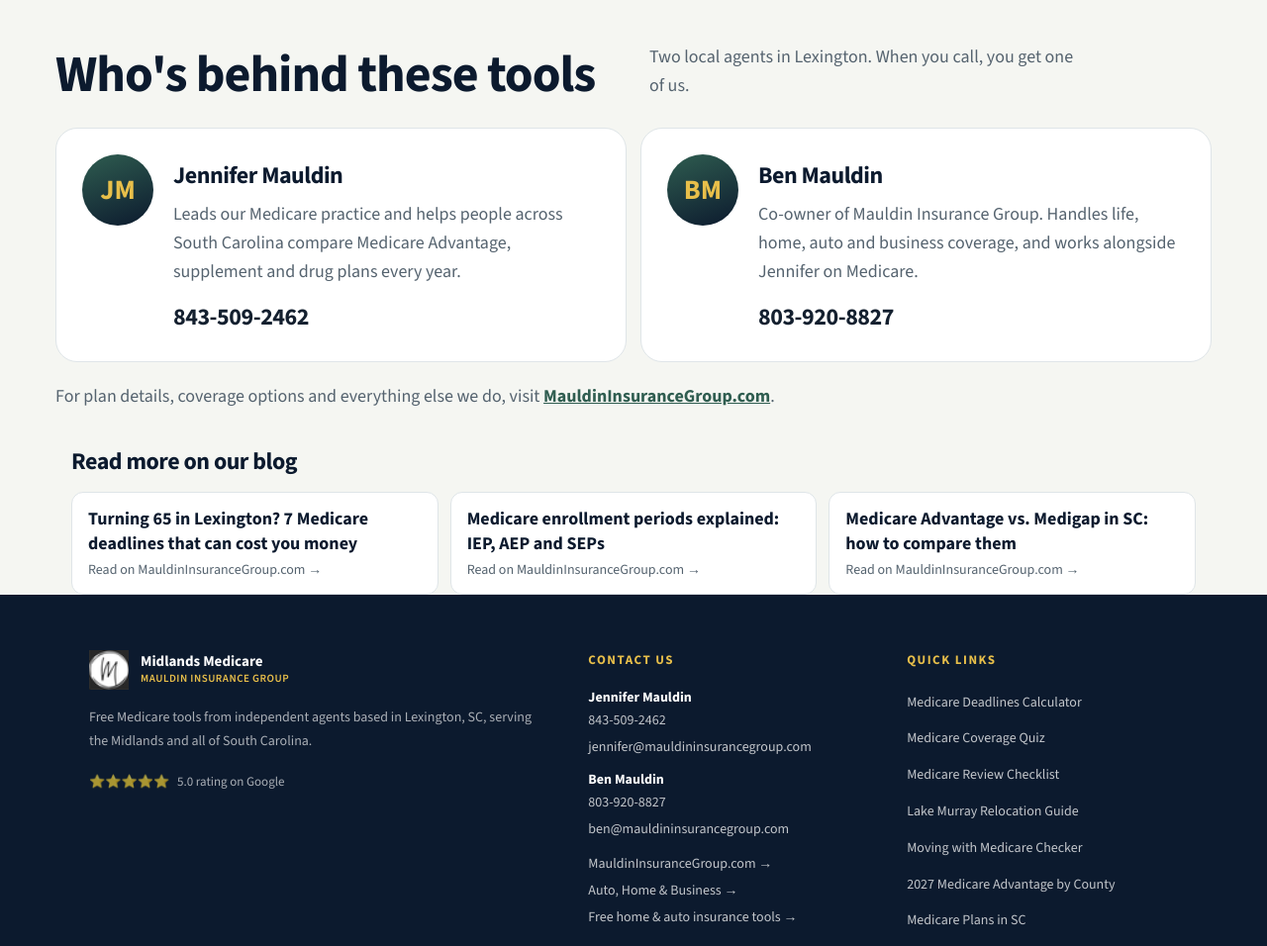
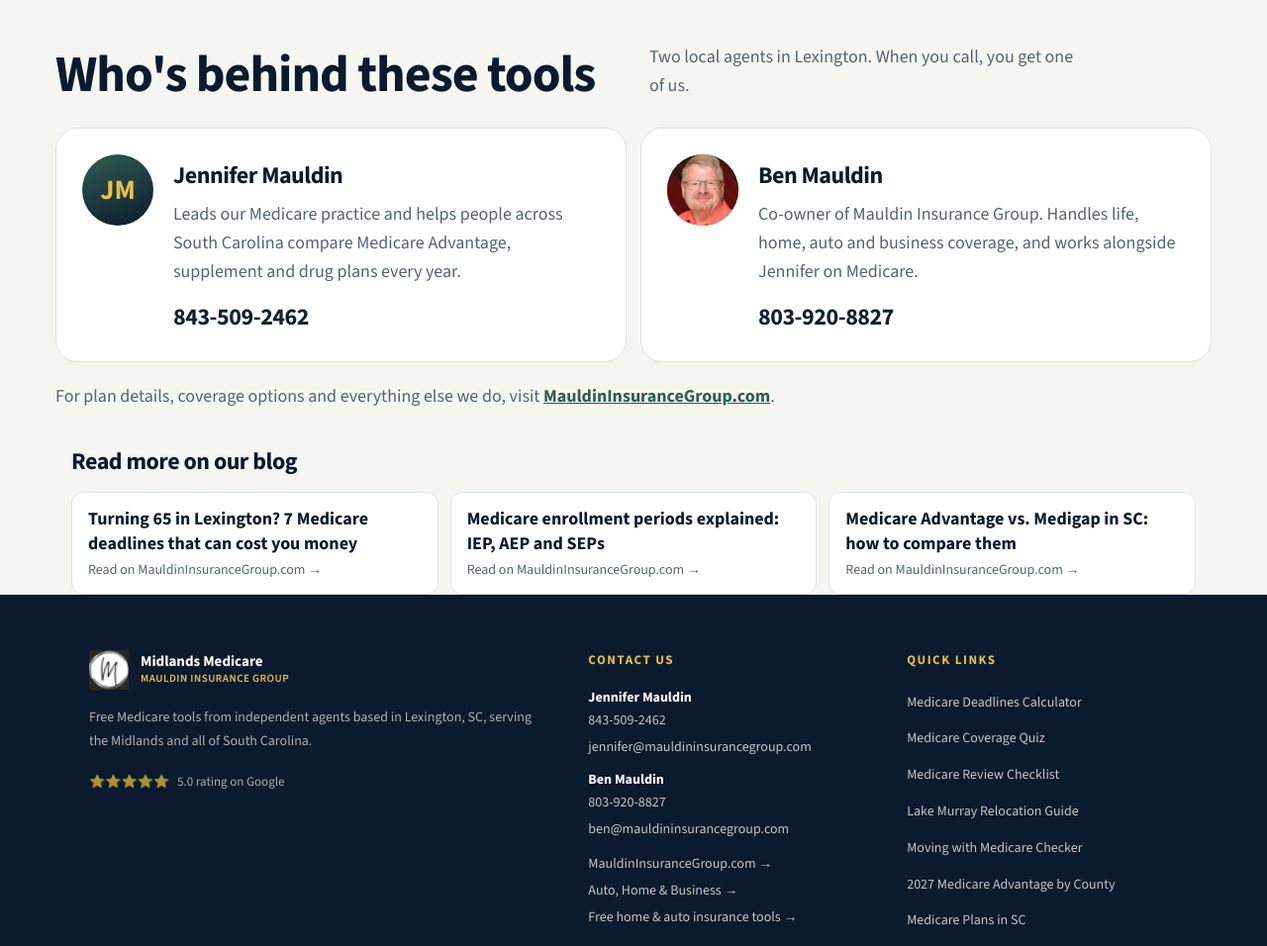
Before and after one commit to benjmauldin-blip/midlandsmedicare.com, a plain HTML site: page index.html in a window 1280 px wide. Shown: the part 1380-2336 px from the top of the page at 99% size. Drawn offline with nearby package versions, Linux system fonts and the light colour scheme.

Commit message:
Add Ben's headshot
Co-Authored-By: Claude Opus 5.5 <noreply@anthropic.com>
Claude-Session: https://claude.ai/code/session_01QDcAavo2XgjTGFBgwrXJsK

```diff
--- a/index.html
+++ b/index.html
@@ -62,6 +62,7 @@ body{background:linear-gradient(#0c1a2e 0 260px,var(--bg) 260px)}
 .person .av{width:72px;height:72px;border-radius:50%;background:linear-gradient(160deg,#2f5d50,#0c1a2e);color:#e8bf4a;display:grid;place-items:center;font-family:var(--display);font-weight:700;font-size:28px}
 .person h3{margin:2px 0 6px;font-size:24px}
 .person p{margin:0 0 12px;color:var(--muted)}
+img.av{object-fit:cover;display:block}
 .person a.ph{font-family:var(--display);font-weight:700;font-size:24px;color:var(--fg);text-decoration:none;letter-spacing:-.02em}
 .person a.ph:hover{color:var(--teal)}
 @media (max-width:760px){.people{grid-template-columns:1fr}}
@@ -112,7 +113,7 @@ body{background:linear-gradient(#0c1a2e 0 260px,var(--bg) 260px)}
   <div class="head"><h2>Who's behind these tools</h2><p>Two local agents in Lexington. When you call, you get one of us.</p></div>
   <div class="people">
     <div class="person"><div class="av" aria-hidden="true">JM</div><div><h3>Jennifer Mauldin</h3><p>Leads our Medicare practice and helps people across South Carolina compare Medicare Advantage, supplement and drug plans every year.</p><a class="ph" href="tel:+18435092462">843-509-2462</a></div></div>
-    <div class="person"><div class="av" aria-hidden="true">BM</div><div><h3>Ben Mauldin</h3><p>Co-owner of Mauldin Insurance Group. Handles life, home, auto and business coverage, and works alongside Jennifer on Medicare.</p><a class="ph" href="tel:+18039208827">803-920-8827</a></div></div>
+    <div class="person"><img class="av" src="/ben-mauldin-avatar.jpg" alt="Ben Mauldin" width="72" height="72" loading="lazy"><div><h3>Ben Mauldin</h3><p>Co-owner of Mauldin Insurance Group. Handles life, home, auto and business coverage, and works alongside Jennifer on Medicare.</p><a class="ph" href="tel:+18039208827">803-920-8827</a></div></div>
   </div>
   <p class="more-link">For plan details, coverage options and everything else we do, visit <a href="https://www.mauldininsurancegroup.com/medicare">MauldinInsuranceGroup.com</a>.</p>
 </section>
```
Also changed, not shown: ben-mauldin-avatar.jpg (added).
